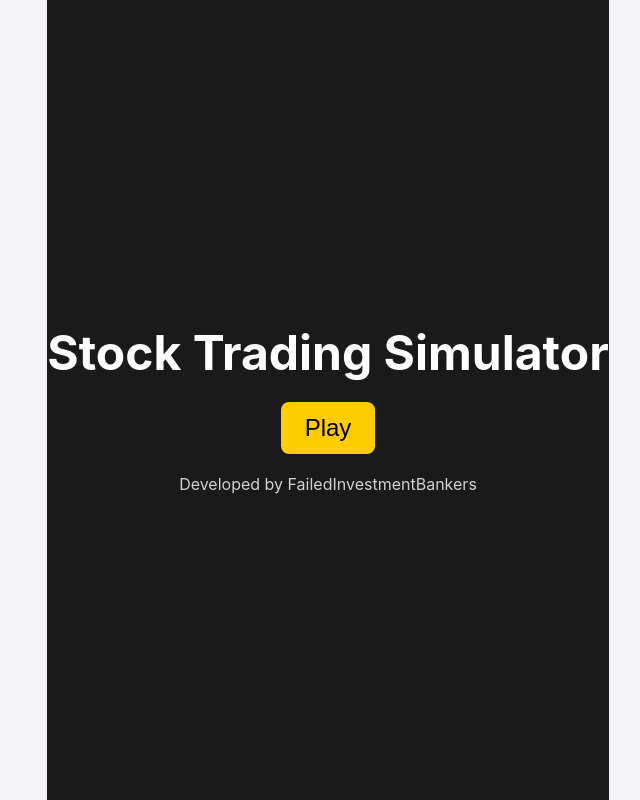
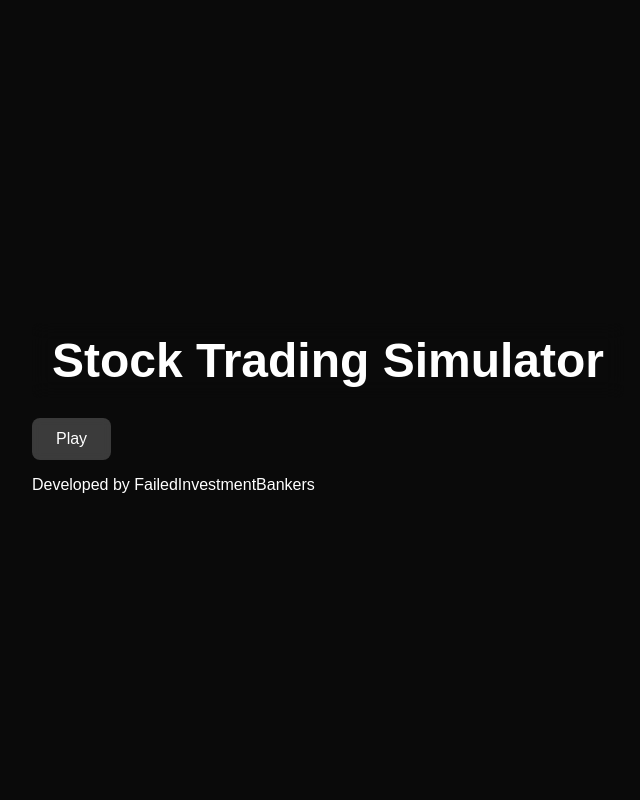
Before and after one commit to Rakshit-or-shadow/stock-market-simulator, a React (Vite) app in the folder frontend/: page / in a window 1280 px wide. Shown: the whole page, without its empty margins (312-952 px from the left). Built offline with nearby package versions, Linux system fonts and the light colour scheme.

Commit message:
adding styling to LandingPage and StartPage

```diff
--- a/frontend/src/LandingPage.css
+++ b/frontend/src/LandingPage.css
@@ -1,53 +1,42 @@
 body {
-  font-family: 'Inter', sans-serif;
-  background-color: #f4f4f9;
-  color: #333;
+    background-color: #0a0a0a;
+    color: white;
+    font-family: "Arial", sans-serif;
     margin: 0;
-  padding: 0;
     display: flex;
     flex-direction: column;
     align-items: center;
     justify-content: center;
-  min-height: 100vh;
-}
-
-h1 {
-  font-size: 2.5rem;
-  font-weight: 700;
-  margin-bottom: 0.5rem;
-}
-
-h2 {
-  font-size: 1.5rem;
-  font-weight: 500;
-  margin-bottom: 1rem;
+    height: 100vh;
 }
 
 .container {
     text-align: center;
-  padding: 2rem;
+    width: 90%;
     max-width: 600px;
+    background: rgba(255, 255, 255, 0.05);
+    padding: 50px;
+    border-radius: 15px;
+    backdrop-filter: blur(10px);
+    box-shadow: 0px 0px 15px rgba(255, 255, 255, 0.1);
 }
 
-.button-container {
-  display: flex;
-  flex-wrap: wrap;
-  gap: 10px;
-  justify-content: center;
-  margin-top: 1.5rem;
+h1 {
+    font-size: 3rem;
+    margin-bottom: 20px;
 }
 
-button {
-  background-color: #007bff;
+.button {
+    background: rgba(255, 255, 255, 0.2);
+    padding: 15px 30px;
+    font-size: 1.5rem;
+    border: none;
+    border-radius: 10px;
     color: white;
-  border: none;
-  padding: 10px 20px;
-  font-size: 1rem;
-  border-radius: 5px;
     cursor: pointer;
-  transition: background-color 0.3s ease-in-out;
+    transition: all 0.3s ease-in-out;
 }
 
-button:hover {
-  background-color: #0056b3;
+.button:hover {
+    background: rgba(255, 255, 255, 0.4);
 }
--- a/frontend/src/LandingPage.tsx
+++ b/frontend/src/LandingPage.tsx
@@ -1,6 +1,8 @@
 import React from "react";
 import { useNavigate } from "react-router-dom";
-import "./LandingPage.css"; // Import the CSS file
+import "./LandingPage.css";
+import "./styles.css"
+
 
 const LandingPage: React.FC = () => {
   const navigate = useNavigate();
--- /dev/null
+++ b/frontend/src/StartPage.css
@@ -0,0 +1,41 @@
+body {
+    background-color: #000000;
+    color: white;
+    font-family: "Arial", sans-serif;
+    margin: 0;
+    display: flex;
+    flex-direction: column;
+    justify-content: center;
+    align-items: center;
+    height: 100vh;
+}
+
+.header {
+    font-size: 2.5rem;
+    font-weight: bold;
+    margin-bottom: 30px;
+}
+
+.options-container {
+    display: flex;
+    flex-wrap: wrap;
+    gap: 15px;
+    justify-content: center;
+    max-width: 80%;
+}
+
+.option-button {
+    background: rgba(255, 255, 255, 0.15);
+    padding: 12px 25px;
+    border-radius: 10px;
+    border: none;
+    font-size: 1rem;
+    color: white;
+    cursor: pointer;
+    transition: 0.3s;
+}
+
+.option-button:hover {
+    background: rgba(255, 255, 255, 0.3);
+    transform: scale(1.05);
+}
--- a/frontend/src/StartPage.tsx
+++ b/frontend/src/StartPage.tsx
@@ -1,6 +1,8 @@
 import React from "react";
 import { useNavigate } from "react-router-dom";
+import "./StartPage.css"
 import "./styles.css"; // Import global styles
+
 
 const StartPage: React.FC = () => {
   const navigate = useNavigate();
--- a/frontend/src/styles.css
+++ b/frontend/src/styles.css
@@ -1,37 +1,55 @@
-/* Start Page Styles */
-.start-container {
+body {
+  font-family: 'Inter', sans-serif;
+  background-color: rgba(0, 0, 0, 0.9);
+  color: white;
+  margin: 0;
+  padding: 0;
   display: flex;
   flex-direction: column;
+  align-items: center;
   justify-content: center;
-  align-items: center;
-  height: 100vh;
-  background-color: #1a1a1a;
-  color: white;
-  text-align: center;
+  min-height: 100vh;
 }
 
-.title {
-  font-size: 3rem;
-  margin-bottom: 20px;
+h1, h2 {
+  font-weight: 600;
+  text-align: center;
+  backdrop-filter: blur(10px);
+  padding: 10px 20px;
+  border-radius: 8px;
 }
 
-.play-button {
-  padding: 12px 24px;
-  font-size: 1.5rem;
-  border: none;
-  background-color: #ffcc00;
-  color: black;
-  cursor: pointer;
-  border-radius: 8px;
-  transition: background 0.3s;
+.container {
+  text-align: center;
+  padding: 2rem;
+  max-width: 600px;
+  background: rgba(255, 255, 255, 0.1);
+  backdrop-filter: blur(10px);
+  border-radius: 12px;
+  box-shadow: 0 4px 6px rgba(255, 255, 255, 0.1);
 }
 
-.play-button:hover {
-  background-color: #ffaa00;
+.button-container {
+  display: flex;
+  flex-wrap: wrap;
+  gap: 15px;
+  justify-content: center;
+  margin-top: 1.5rem;
 }
 
-.credits {
-  margin-top: 20px;
+button {
+  background: rgba(255, 255, 255, 0.2);
+  color: white;
+  border: none;
+  padding: 12px 24px;
   font-size: 1rem;
-  opacity: 0.8;
+  border-radius: 8px;
+  cursor: pointer;
+  transition: all 0.3s ease-in-out;
+  backdrop-filter: blur(5px);
 }
+
+button:hover {
+  background: rgba(255, 255, 255, 0.3);
+  transform: scale(1.05);
+}
```
Lines whose indentation alone changed are shown as unchanged.
